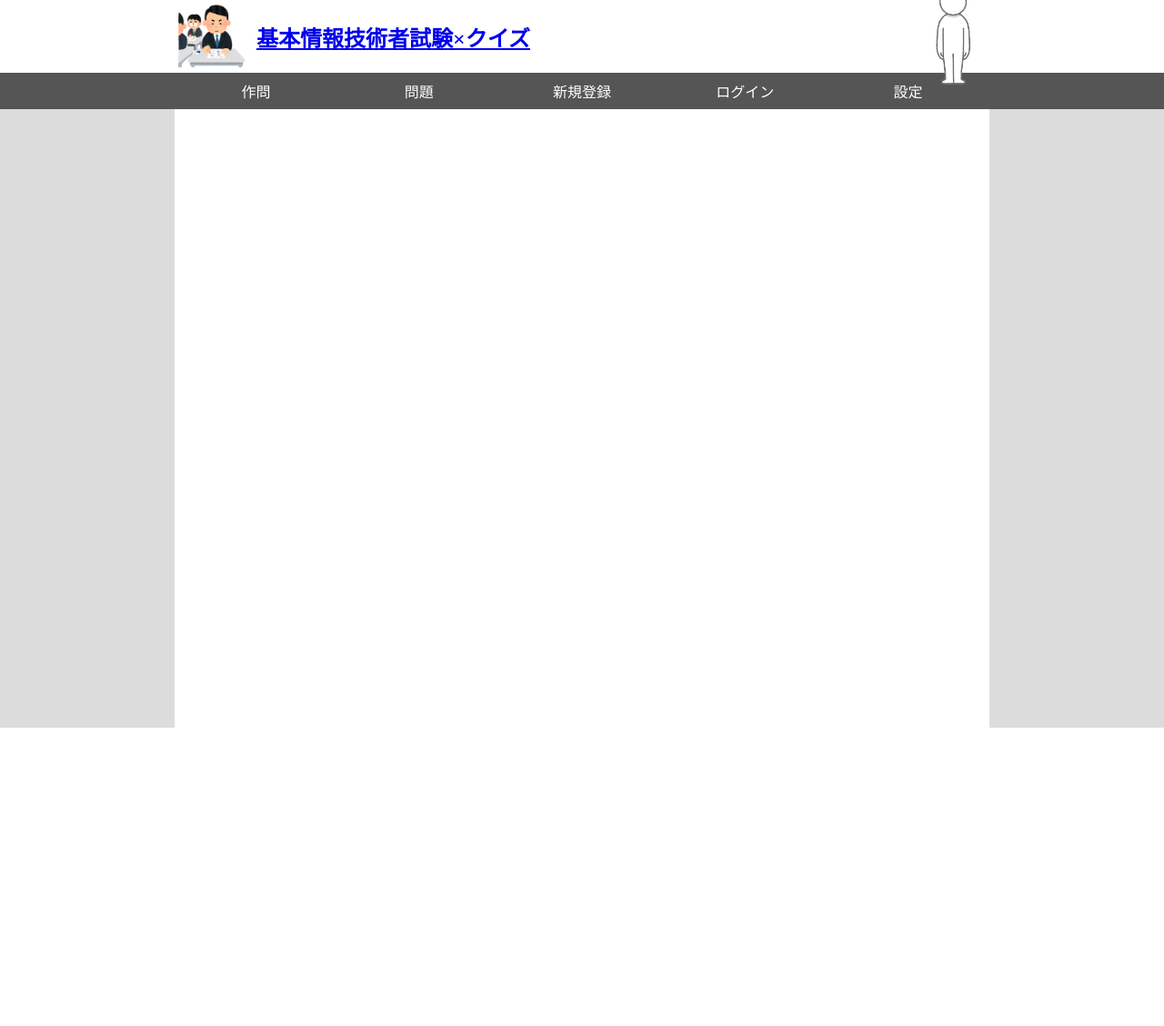
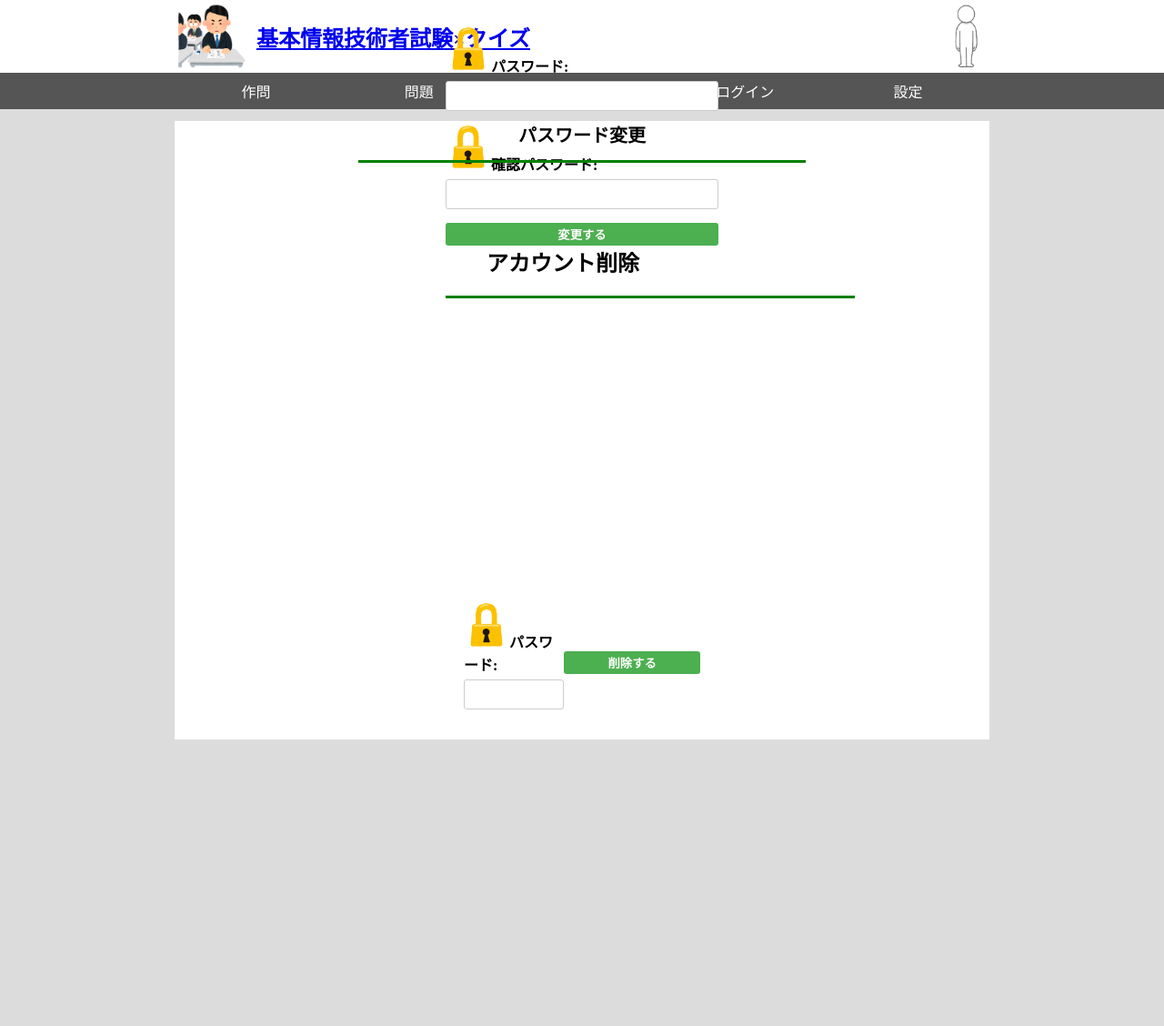
Before and after one commit to yuatomo/-------------, a PHP site: page /mypage/managementAccount.html in a window 1280 px wide. Shown: the whole page at 91% size. Before the commit the page ends 800 px from the top, so only its background shows below. Run offline with PHP 8.4, Linux system fonts and the light colour scheme.

Commit message:
成績ページ・設定ページ・アカウント管理ページを作成しました。 成長曲線は作成途中です。

```diff
--- a/mypage/css/index.css
+++ b/mypage/css/index.css
@@ -33,3 +33,148 @@ h1 {
     margin: 0 auto; /* 中央に配置するためのマージン */
 
 }
+
+.green-under{
+    position: relative;
+    width: 150%; /* 線の長さを調節する部分 */
+    height: 3px;
+    background-color: #008000; /* 緑色の線 */
+    margin: 0 auto; /* 中央に配置するためのマージン */
+
+}
+/*ログイン*/
+.container {
+    width: 300px;
+    margin: 0 auto;
+    padding: 20px;
+    border-radius: 5px;
+  }
+  h2 {
+    text-align: center;
+    margin-bottom: 20px;
+  }
+
+  .form-group {
+    margin-bottom: 15px;
+  }
+
+  label {
+    display: block;
+    font-weight: bold;
+    margin-bottom: 5px;
+  }
+
+  input[type="password"],
+  input[type="password"] {
+    width: 100%;
+    padding: 8px;
+    border: 1px solid #ccc;
+    border-radius: 3px;
+  }
+
+  input[type="submit"] {
+    width: 100%;
+    padding: 3px;
+    background-color: #4caf50;
+    border: none;
+    border-radius: 3px;
+    color: #fff;
+    font-weight: bold;
+    cursor: pointer;
+  }
+
+  input[type="submit"]:hover {
+    background-color: #FF6600
+  }
+
+.icon {
+    width: 50px;
+}
+
+
+/*アカウント管理*/
+.container {
+    display: flex;
+    justify-content: center;
+    align-items: center;
+    height: 100vh;
+}
+
+.text-form {
+    display: flex;
+    flex-wrap: wrap;
+    justify-content: center;
+    align-items: center;
+    gap: 10px;
+}
+
+.text {
+    padding: 10px;
+    border: 1px solid #ccc;
+    border-radius: 5px;
+    width: 200px;
+}
+
+/*成績ページ*/
+.Grade {
+	display: block;
+	text-align: center;
+	vertical-align: middle;
+	text-decoration: none;
+	width: 300px;
+	margin: auto;
+	padding: 3px 80px;
+	font-weight: bold;
+	border: 2px solid #808080;
+	color: #000000;
+	transition: 0.5s;
+    font-size: 20px;
+}
+
+.cp_ipselect {
+	overflow: hidden;
+	width: 20%;
+	margin: 1px auto;
+	text-align: center;
+}
+.cp_ipselect select {
+	width: 100%;
+	padding-right: 1em;
+	cursor: pointer;
+	text-indent: 0.01px;
+	text-overflow: ellipsis;
+	border: none;
+	outline: none;
+	background: transparent;
+	background-image: none;
+	box-shadow: none;
+	-webkit-appearance: none;
+	appearance: none;
+}
+.cp_ipselect select::-ms-expand {
+    display: none;
+}
+.cp_ipselect.cp_sl04 {
+	position: relative;
+	border-radius: 2px;
+	border: 2px solid #808080;
+  border-radius: 50px;
+	background: #808080;
+}
+.cp_ipselect.cp_sl04::before {
+	position: absolute;
+	top: 0.8em;
+	right: 0.8em;
+	width: 0;
+	height: 0;
+	padding: 0;
+	content: '';
+	border-left: 6px solid transparent;
+	border-right: 6px solid transparent;
+	border-top: 6px solid #FFFFFF;
+	pointer-events: none;
+}
+.cp_ipselect.cp_sl04 select {
+	padding: 8px 38px 8px 8px;
+	color: #000000;
+}
--- a/mypage/managementAccount.html
+++ b/mypage/managementAccount.html
@@ -3,7 +3,8 @@
     <head>
         <meta charset="UTF-8">
         <title>基本情報技術者試験×クイズ</title>
-        <link rel="stylesheet" href="css/navigation.css">
+        <link rel="stylesheet" href="../css/navigation.css">
+        <link rel="stylesheet" href="css/index.css">
         <script src="js/navigation.js"></script>
     </head>
     <body>
@@ -28,7 +29,33 @@
             </ul>
         </nav>
         <div class="frame-gray">
-            <div class="frame-white"></div>
+            <div class="frame-white">
+                <h1>パスワード変更</h1>
+                <p class="green"></p>
+
+                <div class="container">
+                    <form action="login.php" method="POST">
+                        <div class="form-group">
+                            <label for="password"><img src="../image/lock_nankinjou.png" class="icon">パスワード:</label>
+                            <input type="password" id="password" name="password" >
+                        </div>
+                        <div class="form-group">
+                            <label for="password"><img src="../image/lock_nankinjou.png" class="icon">確認パスワード:</label>
+                            <input type="password" id="password" name="confirmation password" >
+                        </div>
+                        <input type="submit" value="変更する">
+
+            <h2>アカウント削除</h2>
+            <p class="green-under"></p>
+            <div class="container">
+                <form action="login.php" method="POST">
+                    <div class="form-group">
+                        <label for="password"><img src="../image/lock_nankinjou.png" class="icon">パスワード:</label>
+                        <input type="password" id="password" name="password" >
+                    </div>
+                    <input type="submit" value="削除する">
+
+            </div>
         </div>
     </body>
 </html>
```
Also changed, not shown: mypage/gradeList.html (+23 -2 lines), mypage/growthRecord.html (+12 -2 lines), mypage/setting.html (+14 -7 lines).
